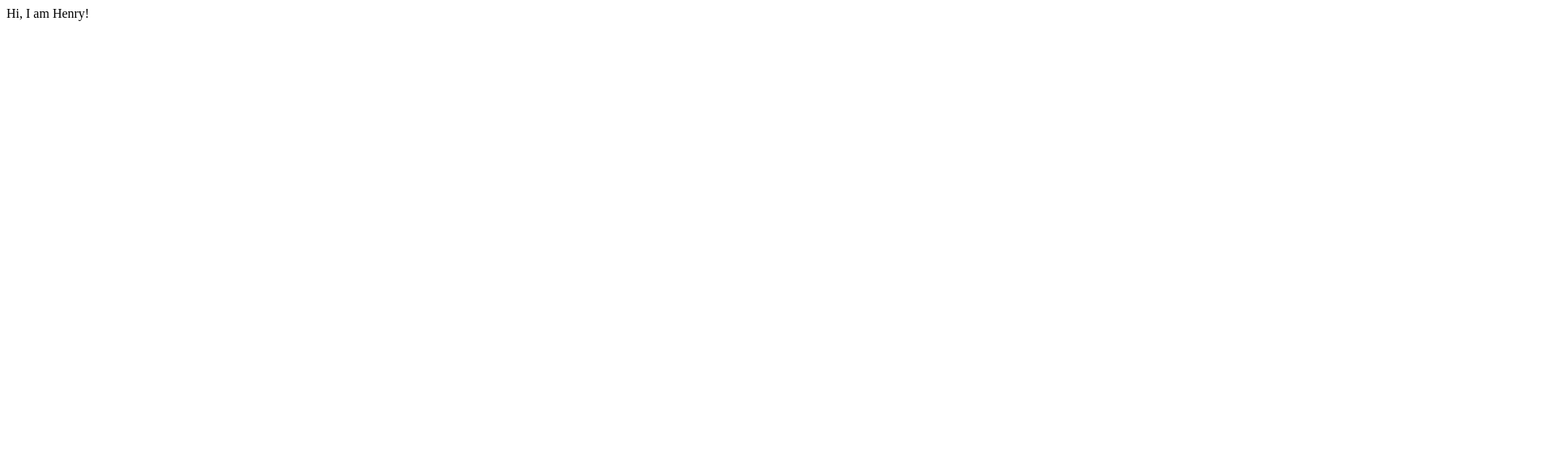
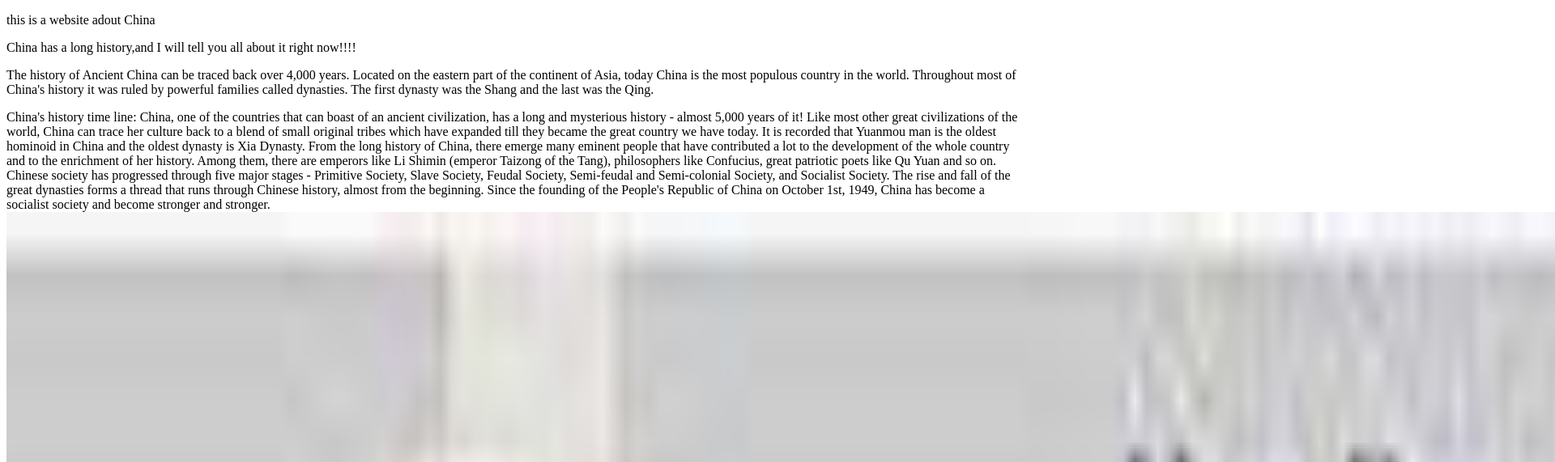
Before and after one commit to henryhao2019/china, a plain HTML site: page index.html in a window 1280 px wide. Shown: the top 571 px of the page at 81% size, 1920 px wide, since content can reach past the window. Drawn offline with Linux system fonts and the light colour scheme.

Commit message:
Update index.html

```diff
--- a/index.html
+++ b/index.html
@@ -1 +1,49 @@
-<p>Hi, I am Henry!</p>
+<!DOCTYPE html>
+<html>
+<head>
+<title>Page Title</title>
+</head>
+<body>
+<p>this is a website adout China </p>
+  <p>China has a long history,and I will tell you all about it right now!!!!</p>
+  <p>The history of Ancient China can be traced back over 4,000 years. Located on the eastern part of the continent of Asia, today China is the most populous country in the world. Throughout most of China's history it was ruled by powerful families called dynasties. The first dynasty was the Shang and the last was the Qing.</p>
+ <p>China's history time line: China, one of the countries that can boast of an ancient civilization, has a long and mysterious history - almost 5,000 years of it! Like most other great civilizations of the world, China can trace her culture back to a blend of small original tribes which have expanded till they became the great country we have today.
+
+It is recorded that Yuanmou man is the oldest hominoid in China and the oldest dynasty is Xia Dynasty. From the long history of China, there emerge many eminent people that have contributed a lot to the development of the whole country and to the enrichment of her history. Among them, there are emperors like Li Shimin (emperor Taizong of the Tang), philosophers like Confucius, great patriotic poets like Qu Yuan and so on.
+
+Chinese society has progressed through five major stages - Primitive Society, Slave Society, Feudal Society, Semi-feudal and Semi-colonial Society, and Socialist Society. The rise and fall of the great dynasties forms a thread that runs through Chinese history, almost from the beginning. Since the founding of the People's Republic of China on October 1st, 1949, China has become a socialist society and become stronger and stronger.
+    <img src="history-s.jpg"width="9999px"height="9999px">
+
+
+
+
+
+
+
+
+
+
+
+
+
+
+
+
+
+
+
+
+
+
+
+
+
+
+
+
+
+
+
+
+</body>
+</html>
```
